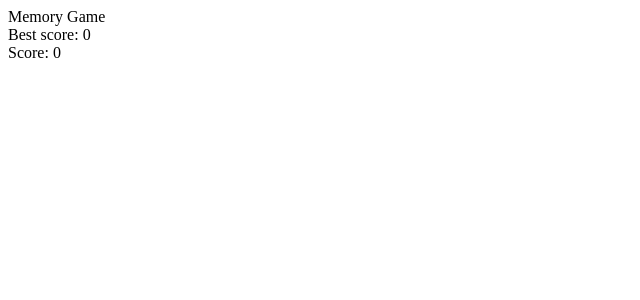
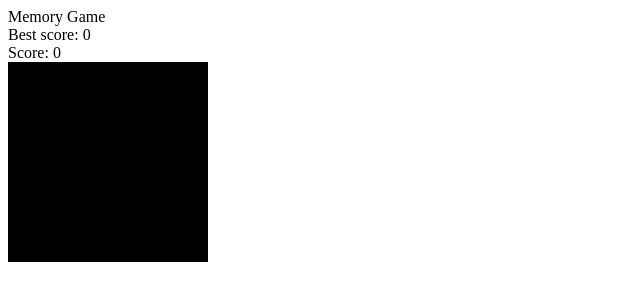
Before and after one commit to un1i1led/memory-game, a React (Create React App) app: page / in a window 1280 px wide. Shown: the top 300 px of the page, without its empty margins (0-640 px from the left). Built offline with nearby package versions, Linux system fonts and the light colour scheme.

Commit message:
Add simple card styling to card component

```diff
--- a/src/style.css
+++ b/src/style.css
@@ -0,0 +1,14 @@
+.card {
+    height: 200px;
+    width: 200px;
+    display: flex;
+    justify-content: center;
+    align-items: center;
+    background-color: black;
+    color: white;
+}
+
+.game-container {
+    display: flex;
+    gap: 20px;
+}
```
